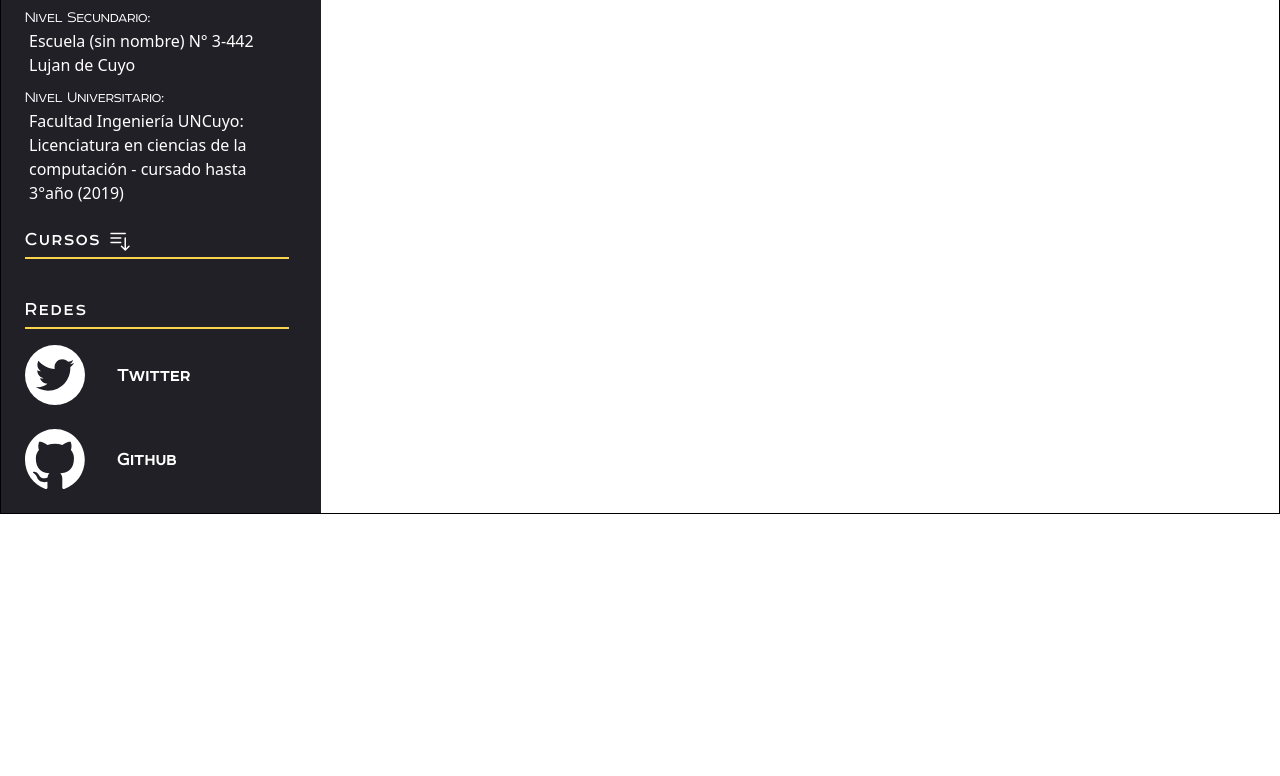
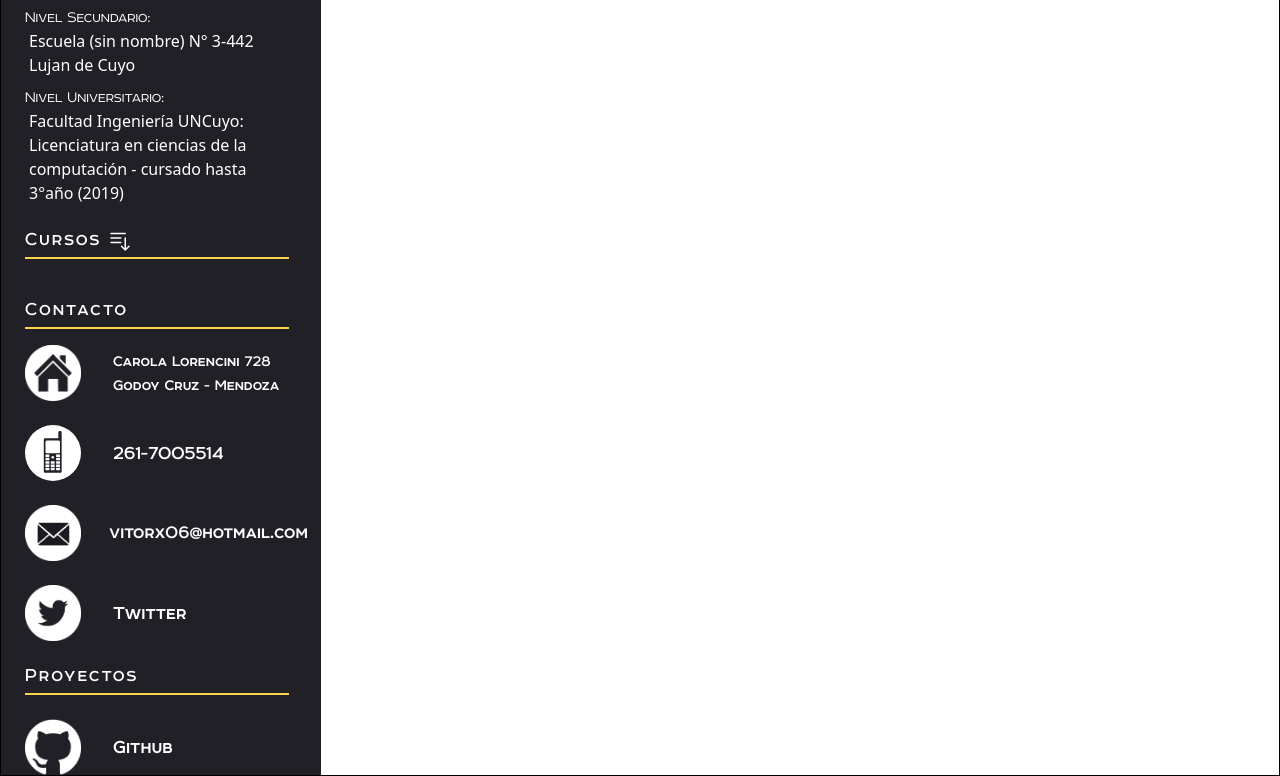
Before and after one commit to Xerotito/Curriculum-Tailwind, a website built with Vite: page index.html in a window 1280 px wide. Shown: the part 442-1218 px from the top of the page. Before the commit the page ends 956 px from the top, so only its background shows below. Built offline with nearby package versions, Linux system fonts and the light colour scheme.

Commit message:
Aside casi terminada
Quedaría agregar los certificados de cursos

```diff
--- a/index.html
+++ b/index.html
@@ -32,9 +32,10 @@
 
     <!--° Barra lateral (Aside) -------------------------------------------------------------------------------->
     <main class="grid grid-cols-1 lg:grid-cols-8">
-      <aside class="bg-[#212026] w-full lg:col-span-2">
-        <!--*Artísssculo Estudios -->
-        <article class="articulo">
+      <aside id="aside" class="bg-[#212026] w-full lg:col-span-2">
+
+        <!--*Estudios section-->
+        <section class="seccion">
           <span class="title">Estudios</span>
           <hr class="aside-hr" />
 
@@ -53,10 +54,10 @@
             <p class="instituto">Facultad Ingeniería UNCuyo: Licenciatura en ciencias de la computación - cursado hasta
               3°año (2019)</p>
           </div>
-        </article>
+        </section>
 
-        <!--* Artículo Cursos (desplegable) -->
-        <article class="articulo">
+        <!--* Cursos section (desplegable) -->
+        <section class="seccion">
           <div id="cursos" class="relative w-full overflow-hidden">
             <input type="checkbox" class="peer absolute top-0 inset-x-0 w-full h-8 z-10 opacity-0 cursor-pointer" />
 
@@ -143,32 +144,58 @@
                 </button>
               </div>
             </div> <!-- **Finalización contenido desplegable -->
-        </article>
+        </section>
 
-        <!--* Redes  -->
-        <article class="articulo">
-          <span class="title">Redes</span>
+        <!--* Contacto section -->
+        <section id="contacto" class="seccion">
+          <span class="title">Contacto</span>
           <hr class="aside-hr" />
 
-          <!-- Twitter -->
-          <div class="redes_aside flex items-center mb-6">
-            <div class="svg_container_redes">
-              <img class="logo w-[60px] h-[60px]" src="/img/twitter1.svg" alt="twitter logo">
+          <!-- Dirección -->
+          <div class="contacto_aside flex items-center mb-6">
+            <img class="logo_container w-[56px] h-[56px] pointer-events-none" src=" /img/house_white.png"
+              alt="casa logo">
+            <div class="direccion_contacto ml-8">
+              <a class="block font-roomBold"
+                href="https://www.google.com.ar/maps/place/Carola+Lorenzini+728,+Godoy+Cruz,+Mendoza/@-32.9216998,-68.8564981,17z/data=!4m5!3m4!1s0x967e097eca4cfb57:0xaec29a50e576dbe3!8m2!3d-32.9217532!4d-68.8543415"
+                target="_blank">Carola Lorencini 728</a>
+              <span class="block font-roomBold">Godoy Cruz - Mendoza </span>
             </div>
-            <p class="font-roomBold text-xl ml-8" href="https://twitter.com/home">Twitter</p>
           </div>
 
-          <!-- Github-->
-          <divz class="redes_aside flex items-center mb-6">
-            <div class="svg_container_redes">
-              <img class="logo w-[60px] h-[60px]" src="/img/github1.svg" alt="github logo">
+          <!-- Teléfono -->
+          <div class="contacto_aside flex items-center mb-6">
+            <img class="logo_container w-[56px] h-[56px] pointer-events-none" src=" /img/cell.svg" alt="celular logo">
+            <a class="font-roomBold text-xl ml-8" href="https://en.wh.ms/542617005514" target="_blank">261-7005514</a>
+          </div>
+
+          <!-- Email -->
+          <div class="contacto_aside flex items-center mb-6">
+            <img class="logo_container w-[56px] h-[56px] pointer-events-none" src=" /img/email_white.png" alt="celular logo">
+            <a class="font-roomBold text-[1.20rem] ml-7" href="mailto:vitorx06@hotmail.com" target="_blank">vitorx06@hotmail.com</a>
+          </div>
+
+          <!-- Twitter -->
+          <div class="contacto_aside flex items-center mt-6">
+            <img class="logo_container w-[56px] h-[56px] pointer-events-none" src=" /img/twitter_white.png" alt="twitter logo">
+            <a class="font-roomBold text-xl ml-8" href="https://twitter.com/home" target="_blank">Twitter</a>
+          </div>
+          </section>
+
+          <!--* Proyectos section -->
+          <section id="proyectos" class="seccion">
+            <span class="title">Proyectos</span>
+            <hr class="aside-hr" />
+
+            <!-- Github -->
+            <div class="contacto_aside flex items-center mt-6">
+              <img class="logo_container w-[56px] h-[56px] pointer-events-none" src=" /img/github_white.png" alt="twitter logo">
+              <a class="font-roomBold text-xl ml-8" href="https://github.com/Xerotito?tab=repositories" target="_blank">Github</a>
+
             </div>
-            <p class="font-roomBold text-xl ml-8" href="https://twitter.com/home">Github</p>
-          </divz>
 
+          </section>
 
-
-        </article>
       </aside>
     </main>
   </div>
--- a/input.css
+++ b/input.css
@@ -5,40 +5,42 @@
 @layer base {
   @font-face {
     font-family: "Room-Bold";
-    font-style: bold;
-    src: url("../public/fonts/Room-Bold.woff");
+    font-style : bold;
+    src        : url("../public/fonts/Room-Bold.woff");
   }
 
   @font-face {
     font-family: "Room-Medium";
-    font-style: medium;
-    src: url("../public/fonts/Room-Medium.woff");
+    font-style : medium;
+    src        : url("../public/fonts/Room-Medium.woff");
   }
 
   @font-face {
     font-family: "Room-Light";
-    font-style: light;
-    src: url("../public/fonts/Room-Light.woff");
+    font-style : light;
+    src        : url("../public/fonts/Room-Light.woff");
   }
 }
-
 /*° "Componetizamos" los estilos de tailwind para ser mas facil modificar algun elemento repetido */
 @layer components {
   /*# Estilos tailwinds de la barra lateral (aside) */
-  .articulo {
-    @apply text-white pt-5 pl-5 lg:pl-6 pr-8;
+  .seccion {
+    @apply text-white pt-5 pl-5 lg:pl-6 lg:pr-8;
   }
 
   /** Estudios  */
   .title {
     @apply font-roomMedium text-xl tracking-widest;
   }
+
   .nivel-estudio {
     @apply font-roomLight inline lg:block;
   }
+
   .instituto {
     @apply font-thin ml-1 inline lg:block;
   }
+
   .aside-hr {
     @apply h-px mt-1 mb-4 border border-amber-300;
   }
@@ -47,13 +49,33 @@
   .container_curso {
     @apply border-y py-3 mb-2 flex justify-between items-center;
   }
+
   .title_curso {
     @apply font-roomLight text-xs;
   }
+
   .certificado_btn {
     @apply relative opacity-60 hover:opacity-100;
   }
+
   .svg_container_cursos {
     @apply w-[40px] h-[40px] pointer-events-none;
   }
 }
+
+/*° Animaciones de sección redes*/
+
+/* Clase que anima los logos de la sección contacto y proyectos, la colocamos Y quitamos con js para mas control */
+.rotate360 {
+  animation: rotate 800ms alternate;
+}
+
+@keyframes rotate {
+  from {
+    transform: rotateY(0deg);
+  }
+
+  to {
+    transform: rotateY(360deg);
+  }
+}
--- a/scripts.js
+++ b/scripts.js
@@ -1,11 +1,14 @@
-//° Transicion de opacidad del boton certificados en artículo cursos
+//° Transicion de opacidad del boton certificados en setcion cursos
 
-const cursos = document.getElementById('cursos') //Delegamos el evento solamente cuando la seccion cursos este desplegada ()
-cursos.addEventListener('mouseover', (e) => e.target.matches('.certificado_btn') && e.target.firstElementChild.classList.remove('hidden'))    //Volvemos a agregar hidden
-cursos.addEventListener('mouseout', (e) => e.target.matches('.certificado_btn') && e.target.firstElementChild.classList.add('hidden'))    //Volvemos a agregar hidden
+const cursos = document.getElementById("cursos") //Delegamos el evento solamente cuando la seccion cursos este desplegada ()
+cursos.addEventListener("mouseover", e => e.target.matches(".certificado_btn") && e.target.firstElementChild.classList.remove("hidden")) //Volvemos a agregar hidden
+cursos.addEventListener("mouseout", e => e.target.matches(".certificado_btn") && e.target.firstElementChild.classList.add("hidden")) //Volvemos a agregar hidden
 
-/* Control de animaciones */
-const redes = document.getElementById('redes')
-redes.addEventListener('mouseover', (e) => {
-  console.log('en section redes')
+//° Animaciones section contacto
+document.addEventListener("mouseover", e => {
+  if (e.target.matches(".contacto_aside")) {    //Al pasar el mouse por elemento de contacto agregamos la clase css de la animación
+    const img = e.target.children[ 0 ]          //El primero hijo del elemnto es el logo correspondiente
+    img.classList.add("rotate360")
+    img.addEventListener("animationend", () => img.classList.remove("rotate360")) //Al terminar la animacion le sacamos la clase que anima con esto evitamos que se deje de reproducir al sacar el mouse
+  }
 })
```
Also changed, not shown: public/img/cell.svg (added), public/img/email_white.png (added), public/img/github.png (added), public/img/github1.svg (deleted), public/img/github_white.png (added), public/img/house_white.png (added), public/img/twitter1.svg (deleted), public/img/twitter_white.png (added), 1 other file.
